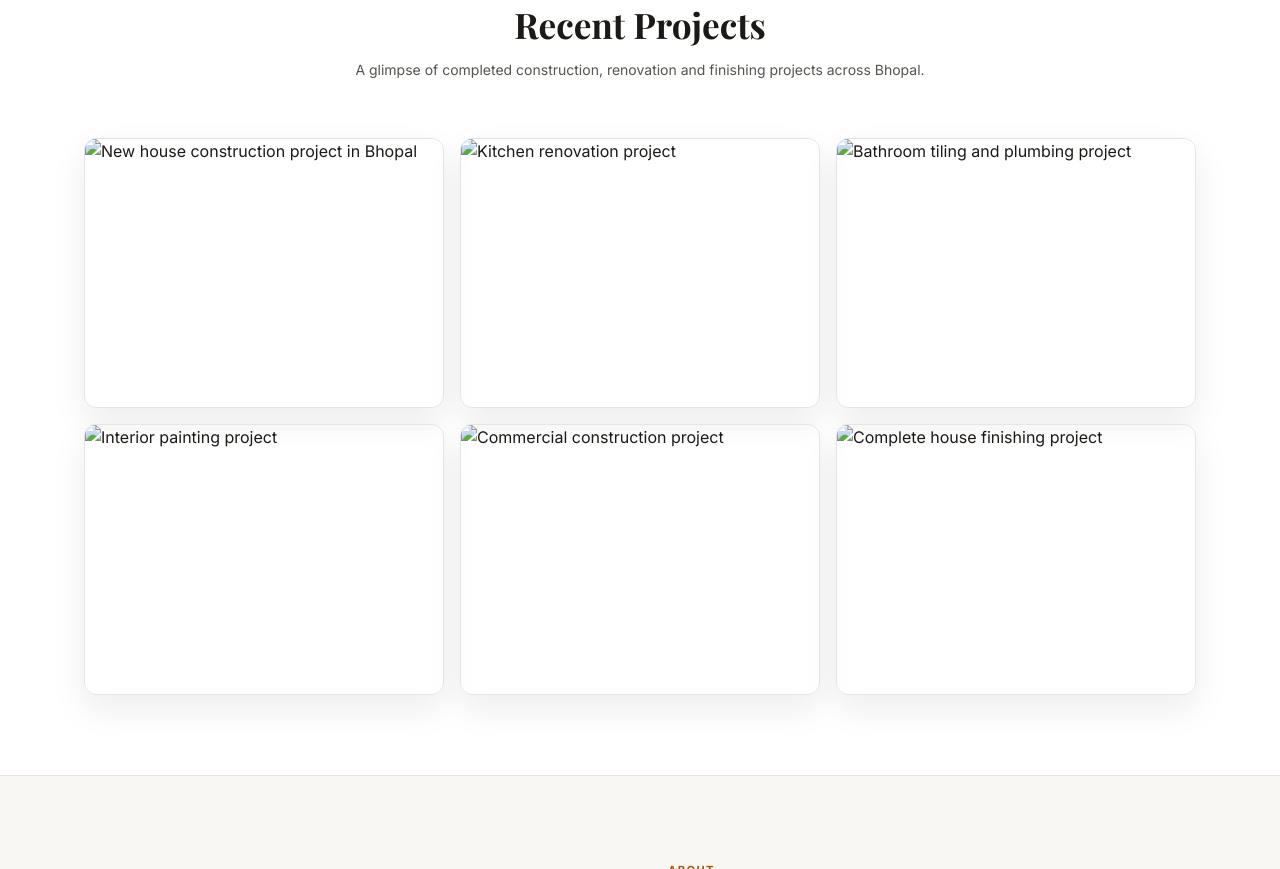
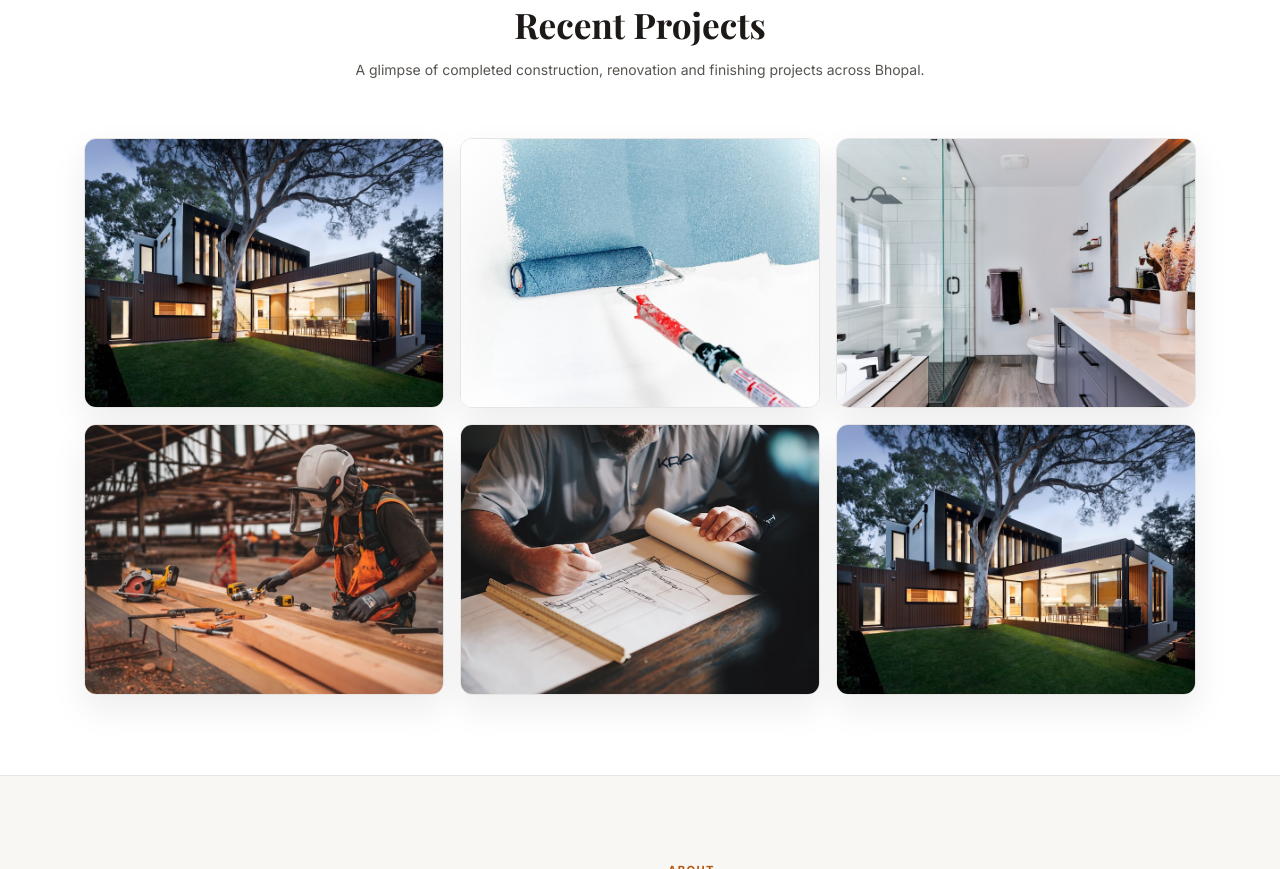
Before and after one commit to Vaibhav5335/Hulesh_Bhaiya, a plain HTML site: page index.html in a window 1280 px wide. Shown: the part 1931-2800 px from the top of the page. Drawn offline with nearby package versions, Linux system fonts and the light colour scheme.

Commit message:
Update index.html

```diff
--- a/index.html
+++ b/index.html
@@ -422,7 +422,7 @@
 
         <div class="relative reveal-right active hero-visual hc-inline-15">
             <div class="rounded-xl overflow-hidden shadow-xl image-frame hc-inline-16">
-                <img src="images/hero-construction-site.jpg"
+                <img src="/hero-construction-site.jpg"
                     alt="Hulesh — construction contractor at work in Bhopal"
                     class="w-full object-cover hc-inline-17"
                     loading="eager"
@@ -534,7 +534,7 @@
         </div>
         <div class="grid sm:grid-cols-2 lg:grid-cols-3 gap-4">
             <div class="gallery-item reveal hc-inline-16">
-                <img src="images/project-house-construction.jpg" alt="New house construction project in Bhopal" class="w-full object-cover hc-inline-17" loading="lazy" width="600" height="450">
+                <img src="/project-house-construction.jpg" alt="New house construction project in Bhopal" class="w-full object-cover hc-inline-17" loading="lazy" width="600" height="450">
                 <div class="gallery-overlay">
                     <div class="text-white">
                         <p class="font-semibold text-sm" data-i18n="proj1Name">2-Floor Residence</p>
@@ -543,7 +543,7 @@
                 </div>
             </div>
             <div class="gallery-item reveal hc-inline-25">
-                <img src="images/project-kitchen-renovation.jpg" alt="Kitchen renovation project" class="w-full object-cover hc-inline-17" loading="lazy" width="600" height="450">
+                <img src="/project-kitchen-renovation.jpg" alt="Kitchen renovation project" class="w-full object-cover hc-inline-17" loading="lazy" width="600" height="450">
                 <div class="gallery-overlay">
                     <div class="text-white">
                         <p class="font-semibold text-sm" data-i18n="proj2Name">Kitchen Renovation</p>
@@ -552,7 +552,7 @@
                 </div>
             </div>
             <div class="gallery-item reveal hc-inline-26">
-                <img src="images/project-bathroom-remodel.jpg" alt="Bathroom tiling and plumbing project" class="w-full object-cover hc-inline-17" loading="lazy" width="600" height="450">
+                <img src="/project-bathroom-remodel.jpg" alt="Bathroom tiling and plumbing project" class="w-full object-cover hc-inline-17" loading="lazy" width="600" height="450">
                 <div class="gallery-overlay">
                     <div class="text-white">
                         <p class="font-semibold text-sm" data-i18n="proj3Name">Bathroom Remodel</p>
@@ -561,7 +561,7 @@
                 </div>
             </div>
             <div class="gallery-item reveal hc-inline-27">
-                <img src="images/project-interior-painting.jpg" alt="Interior painting project" class="w-full object-cover hc-inline-17" loading="lazy" width="600" height="450">
+                <img src="/project-interior-painting.jpg" alt="Interior painting project" class="w-full object-cover hc-inline-17" loading="lazy" width="600" height="450">
                 <div class="gallery-overlay">
                     <div class="text-white">
                         <p class="font-semibold text-sm" data-i18n="proj4Name">Full Interior Painting</p>
@@ -570,7 +570,7 @@
                 </div>
             </div>
             <div class="gallery-item reveal hc-inline-28">
-                <img src="images/project-commercial-build.jpg" alt="Commercial construction project" class="w-full object-cover hc-inline-17" loading="lazy" width="600" height="450">
+                <img src="/project-commercial-build.jpg" alt="Commercial construction project" class="w-full object-cover hc-inline-17" loading="lazy" width="600" height="450">
                 <div class="gallery-overlay">
                     <div class="text-white">
                         <p class="font-semibold text-sm" data-i18n="proj5Name">Commercial Shop Build</p>
@@ -579,7 +579,7 @@
                 </div>
             </div>
             <div class="gallery-item reveal hc-inline-29">
-                <img src="images/project-house-finishing.jpg" alt="Complete house finishing project" class="w-full object-cover hc-inline-17" loading="lazy" width="600" height="450">
+                <img src="/project-house-finishing.jpg" alt="Complete house finishing project" class="w-full object-cover hc-inline-17" loading="lazy" width="600" height="450">
                 <div class="gallery-overlay">
                     <div class="text-white">
                         <p class="font-semibold text-sm" data-i18n="proj6Name">Complete House Finishing</p>
@@ -597,7 +597,7 @@
 
         <div class="reveal-left order-2 lg:order-1">
             <div class="rounded-xl overflow-hidden shadow-lg image-frame hc-inline-31">
-                <img src="images/about-site-supervision.jpg"
+                <img src="/about-site-supervision.jpg"
                     alt="Hulesh overseeing construction work at a project site in Bhopal"
                     class="w-full object-cover hc-inline-17"
                     loading="lazy" width="900" height="675">
@@ -1518,7 +1518,7 @@ document.querySelectorAll('a[href^="#"]').forEach(anchor => {
 /* ── 11. PRELOAD KEY IMAGES ── */
 if ('connection' in navigator && navigator.connection.saveData !== true) {
     const preloadImages = [
-        'images/hero-construction-site.jpg'
+        '/hero-construction-site.jpg'
     ];
     preloadImages.forEach(src => {
         const link = document.createElement('link');
```
